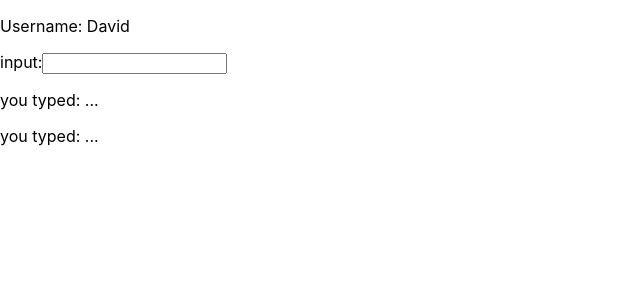
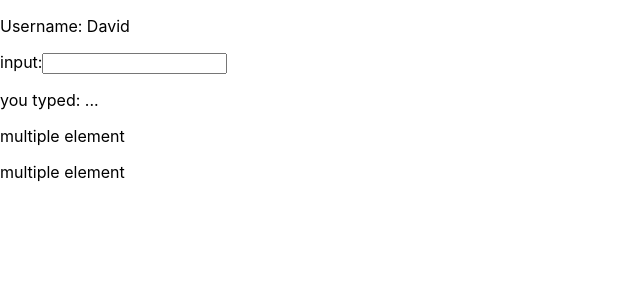
Before and after one commit to Zett-8/RTL-samples, a React (Create React App) app: page / in a window 1280 px wide. Shown: the top 300 px of the page, without its empty margins (0-640 px from the left). Built offline with nearby package versions, Linux system fonts and the light colour scheme.

Commit message:
test with user action

```diff
--- a/src/App.tsx
+++ b/src/App.tsx
@@ -24,7 +24,8 @@ const App = () => {
       {user ? <p>Username: {user.name}</p> : null}
       <CustomInput value={text} onChange={handleChange}>input:</CustomInput>
       <p>you typed: { text ? text : '...' }</p>
-      <p>you typed: { text ? text : '...' }</p>
+      <p>multiple element</p>
+      <p>multiple element</p>
     </div>
   )
 }
```
Also changed, not shown: 1 other file (tests, documents, lock files or other folders).
